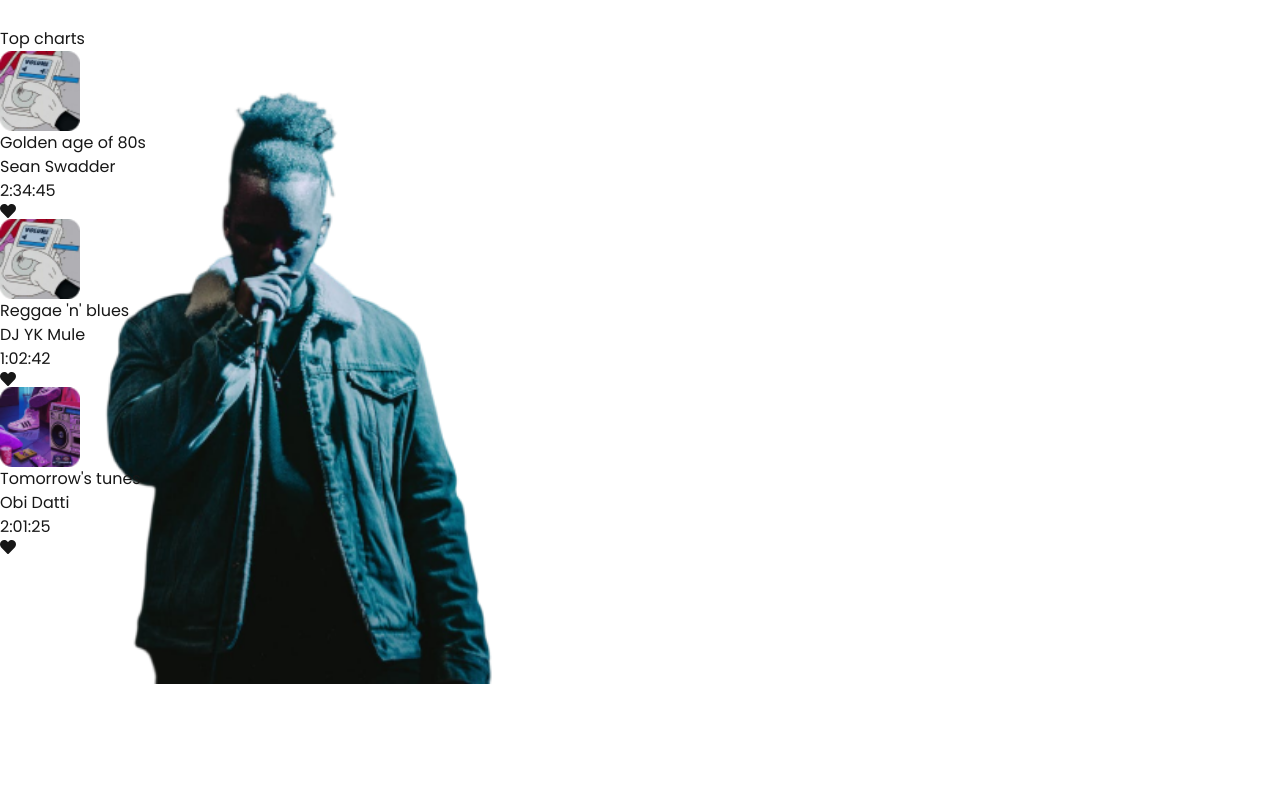
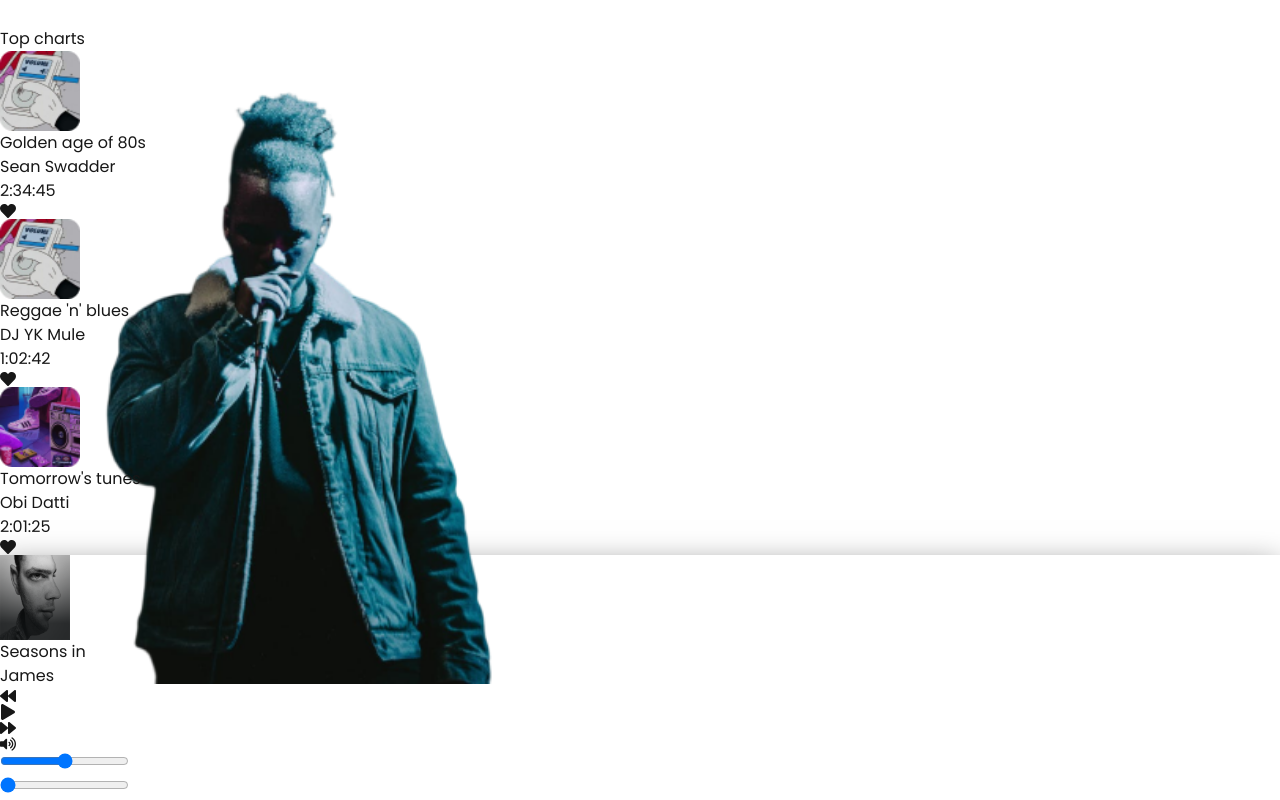
Before and after one commit to EjiroOsiephri/Musica, a Next.js app: page /dashboard in a window 1280 px wide. Shown: the part 770-1570 px from the top of the page. Before the commit the page ends 1454 px from the top, so only its background shows below. Built offline with nearby package versions, Linux system fonts and the light colour scheme.

Commit message:
feats/add added music player

```diff
--- a/src/app/dashboard/page.tsx
+++ b/src/app/dashboard/page.tsx
@@ -1,10 +1,12 @@
 import Dashboard from "@/components/MainContent";
+import MusicPlayer from "../../components/MusicPlayer";
 import React from "react";
 
 const dashboard = () => {
   return (
     <>
       <Dashboard />
+      <MusicPlayer />
     </>
   );
 };
--- a/src/components/MainContent.tsx
+++ b/src/components/MainContent.tsx
@@ -256,12 +256,12 @@ export default function Dashboard() {
 
         {/* Top Charts */}
         <div className="w-full lg:w-2/5 p-4 overflow-x-auto lg:overflow-visible">
-          <h3 className="text-xl font-bold mb-4">Top charts</h3>
+          <h3 className="text-xl font-bold mt-12 md:mt-6 mb-4">Top charts</h3>
           <div className="flex lg:flex-col space-x-4 lg:space-x-0 lg:space-y-4">
             {playlists.map((playlist, index) => (
               <div
                 key={index}
-                className="flex items-center justify-between bg-[#25292C] p-4 rounded-lg min-w-[300px] lg:min-w-0"
+                className="flex items-center justify-between bg-[#1A1E1F] p-4 rounded-lg min-w-[300px] lg:min-w-0"
               >
                 <div className="flex items-center space-x-4">
                   <Image
--- /dev/null
+++ b/src/components/MusicPlayer.tsx
@@ -0,0 +1,151 @@
+"use client";
+
+import React, { useState, useEffect, useRef, ChangeEvent } from "react";
+import {
+  FaPlay,
+  FaPause,
+  FaForward,
+  FaBackward,
+  FaVolumeUp,
+} from "react-icons/fa";
+import Image from "next/image";
+import albumCover from "../../public/Rectangle 26.png";
+
+const MusicPlayer = () => {
+  const [isPlaying, setIsPlaying] = useState(false);
+  const [progress, setProgress] = useState<number>(0);
+  const [volume, setVolume] = useState<number>(50);
+  const audioRef = useRef<HTMLAudioElement | null>(null);
+
+  // Toggle Play/Pause
+  const handlePlayPause = () => {
+    if (audioRef.current) {
+      if (isPlaying) {
+        audioRef.current.pause();
+      } else {
+        audioRef.current.play();
+      }
+      setIsPlaying(!isPlaying);
+    }
+  };
+
+  // Update Progress Bar
+  const handleProgressChange = (e: ChangeEvent<HTMLInputElement>) => {
+    if (audioRef.current && audioRef.current.duration) {
+      const newProgress = Number(e.target.value);
+      setProgress(newProgress);
+      audioRef.current.currentTime =
+        (audioRef.current.duration * newProgress) / 100;
+    }
+  };
+
+  // Update Volume
+  const handleVolumeChange = (e: ChangeEvent<HTMLInputElement>) => {
+    if (audioRef.current) {
+      const newVolume = Number(e.target.value);
+      setVolume(newVolume);
+      audioRef.current.volume = newVolume / 100;
+    }
+  };
+
+  // Track Progress
+  useEffect(() => {
+    const updateProgress = () => {
+      if (audioRef.current) {
+        const currentTime = audioRef.current.currentTime;
+        const duration = audioRef.current.duration || 0;
+        setProgress((currentTime / duration) * 100);
+      }
+    };
+
+    if (audioRef.current) {
+      audioRef.current.addEventListener("timeupdate", updateProgress);
+    }
+
+    return () => {
+      if (audioRef.current) {
+        audioRef.current.removeEventListener("timeupdate", updateProgress);
+      }
+    };
+  }, []);
+
+  return (
+    <div
+      className="fixed bottom-0 left-0 right-0 bg-[#1D2123]/80 text-white px-8 py-4 flex flex-col items-center backdrop-blur-md shadow-lg"
+      style={{
+        boxShadow: "0px 10px 30px rgba(0, 0, 0, 0.5)",
+      }}
+    >
+      {/* Controls */}
+      <div className="flex items-center justify-between w-full max-w-7xl">
+        {/* Album Cover and Song Info */}
+        <div className="flex items-center space-x-4 -ml-4">
+          <Image
+            src={albumCover}
+            alt="Album Cover"
+            width={70}
+            height={60}
+            className="rounded-md"
+          />
+          <div>
+            <h3 className="text-lg font-bold">Seasons in</h3>
+            <p className="text-sm text-gray-400">James</p>
+          </div>
+        </div>
+
+        {/* Playback Controls */}
+        <div className="flex items-center space-x-6">
+          <FaBackward className="cursor-pointer text-xl" />
+          {isPlaying ? (
+            <FaPause
+              className="cursor-pointer text-3xl text-[#FACD66]"
+              onClick={handlePlayPause}
+            />
+          ) : (
+            <FaPlay
+              className="cursor-pointer text-3xl text-[#FACD66]"
+              onClick={handlePlayPause}
+            />
+          )}
+          <FaForward className="cursor-pointer text-xl" />
+        </div>
+
+        {/* Volume Control */}
+        <div className="flex items-center space-x-2">
+          <FaVolumeUp className="text-xl" />
+          <input
+            type="range"
+            min="0"
+            max="100"
+            value={volume}
+            onChange={handleVolumeChange}
+            className="w-24 h-2 bg-[#EFEFE0] rounded-full appearance-none cursor-pointer"
+            style={{
+              background: `linear-gradient(to right, #FACD66 ${volume}%, #4A4B4D ${volume}%)`,
+            }}
+          />
+        </div>
+      </div>
+
+      {/* Progress Bar */}
+      <div className="w-full max-w-5xl mt-4">
+        <input
+          type="range"
+          min="0"
+          max="100"
+          value={progress}
+          onChange={handleProgressChange}
+          className="w-full h-2 bg-[#EFEFE0] rounded-full appearance-none cursor-pointer"
+          style={{
+            background: `linear-gradient(to right, #FACD66 ${progress}%, #4A4B4D ${progress}%)`,
+          }}
+        />
+      </div>
+
+      {/* Audio Element */}
+      <audio ref={audioRef} src="/sample-audio.mp3"></audio>
+    </div>
+  );
+};
+
+export default MusicPlayer;
```
Also changed, not shown: src/components/Signin.tsx (+6 -2 lines), src/components/Signup.tsx (+6 -1 lines), public/Rectangle 26.png (added).
